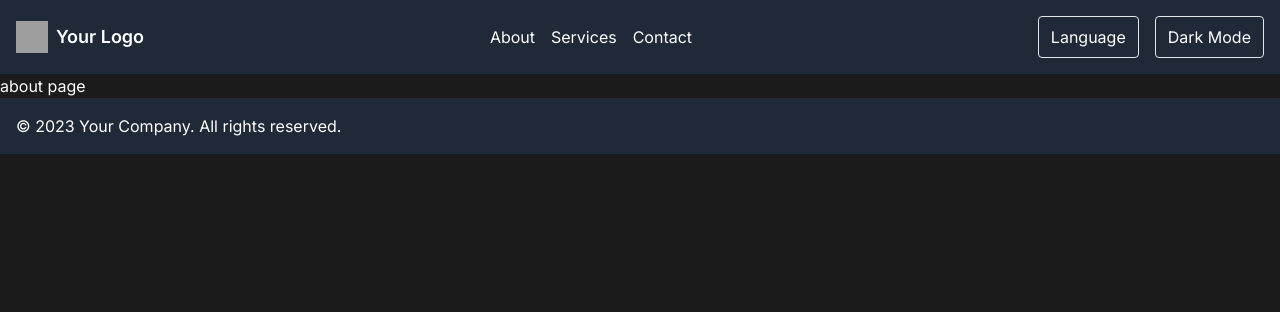
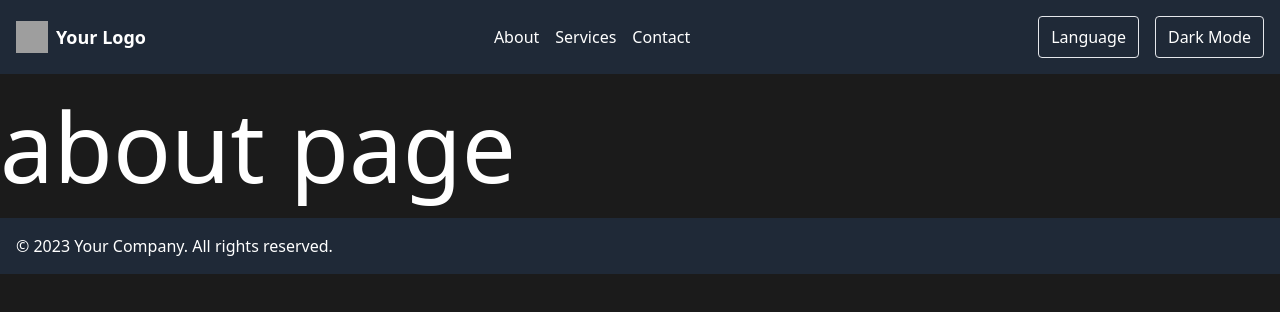
Before and after one commit to christianrhodes18/media-blog, a Next.js app: page /about in a window 1280 px wide. Shown: the top 312 px of the page. Built offline with nearby package versions, Linux system fonts and the light colour scheme; grey boxes are pictures that could not be loaded.

Commit message:
fetching post data

```diff
--- a/app/globals.css
+++ b/app/globals.css
@@ -6,3 +6,53 @@ html {
   background-color: #1B1B1B;
   color: white;
 }
+
+h1 {
+  font-weight: 'light';
+  font-size: 96px;
+}
+h2 {
+  font-weight: 'semibold';
+  font-size: 64px;
+}
+h3 {
+  font-weight: 'regular';
+  font-size: 48px;
+}
+h4 {
+  font-weight: 'regular';
+  font-size: 36px;
+}
+h5 {
+  font-weight: 'bold';
+  font-size: 24px;
+}
+h6 {
+  font-weight: 'medium';
+  font-size: 20px;
+}
+.subtitle1 {
+  font-weight: 'regular';
+  font-size: 16px;
+}
+.subtitle2 {
+  font-weight: 'medium';
+  font-size: 14px;
+}
+.body1 {
+  font-weight: 'regular';
+  font-size: 18px;
+}
+.body2 {
+  font-weight: 'regular';
+  font-size: 14px;
+}
+.caption {
+  font-weight: 'regular';
+  font-size: 12px;
+}
+.my_overline {
+  font-weight: 'semibold';
+  font-size: 12px;
+  text-transform: uppercase;
+}
--- a/app/layout.tsx
+++ b/app/layout.tsx
@@ -1,10 +1,13 @@
 import './globals.css'
 import type { Metadata } from 'next'
-import { Inter } from 'next/font/google'
+import { Inter, Crimson_Text } from 'next/font/google'
 import Navigation from './components/Navigation'
 import Footer from './components/Footer'
 
 const inter = Inter({ subsets: ['latin'] })
+const crimsonText = Crimson_Text({
+  weight: ['400', '600', '700'],
+  subsets: ['latin']})
 
 export const metadata: Metadata = {
   title: 'Create Next App',
@@ -19,7 +22,7 @@ export default function RootLayout({
   return (
     <>
       <Navigation />
-      <body className={inter.className}>{children}</body>
+      <body>{children}</body>
       <Footer />
     </>
   )
--- a/app/page.tsx
+++ b/app/page.tsx
@@ -15,14 +15,25 @@ export default async function Home() {
 
   return (
     <>
-      <h1>hello world</h1>
+      {/* <h1>h1 headline</h1>
+      <h2>h2 headline</h2>
+      <h3>h3 headline</h3>
+      <h4>h4 headline</h4>
+      <h5>h5 headline</h5>
+      <h6>h6 headline</h6>
+      <p className="subtitle1">subtitle 1</p>
+      <p className="subtitle2">subtitle 2</p>
+      <p className="body1">body 1</p>
+      <p className="body2">body 2</p>
+      <p className="caption">caption</p>
+      <p className="my_overline">overline</p> */}
       <div>
         {posts.map((frontMatter) => {
           return (
             <Link href={`/posts/${frontMatter.slug}`} passHref>
               <div>
-                <h1 className="title text-xl">{frontMatter.title}</h1>
-                <p className="summary text-md">{frontMatter.excerpt}</p>
+                <h3 className="title">{frontMatter.title}</h3>
+                <p className="body1">{frontMatter.excerpt}</p>
                 {/* <p className="date">
                   {dayjs(frontMatter.publishedAt).format('MMMM D, YYYY')} &mdash;{' '}
                   {frontMatter.readingTime}
--- a/app/posts/[slug]/page.tsx
+++ b/app/posts/[slug]/page.tsx
@@ -1,4 +1,25 @@
+import { getArticleFromSlug } from "@/app/utils/mdx"
+import Image from "next/image"
 
-export default function Page({ params }: { params: { slug: string } }) {
-  return <div>My Post: {params.slug}</div>
+export default async function Page({ params }: { params: { slug: string } }) {
+
+  async function getArticle() {
+    const article = await getArticleFromSlug(params.slug)
+    return article
+  }
+
+  const article = await getArticle()
+
+  return (
+    <>
+      <p className="subtitle1">Tags: </p>
+      <h2>{article.frontmatter.title}</h2>
+      <h5>{article.frontmatter.excerpt}</h5>
+      <h6>Published: </h6>
+      <Image src={article.frontmatter.coverImage} alt={article.frontmatter.title} width={500} height={200} />
+      <p className="caption">{article.frontmatter.coverImage}</p>
+      <hr />
+      <p className="body1">body 1</p>
+    </>
+  )
 }
--- a/app/utils/mdx.ts
+++ b/app/utils/mdx.ts
@@ -27,7 +27,7 @@ interface MarkdownData {
 }
 
 
-export async function getArticleFromSlug(slug: MarkdownData) {
+export async function getArticleFromSlug(slug: String) {
     const articleDir = path.join(articlesPath, `${slug}.mdx`)
     const source = fs.readFileSync(articleDir)
     const { content, data } = matter(source)
@@ -39,6 +39,8 @@ export async function getArticleFromSlug(slug: MarkdownData) {
         title: data.title,
         date: data.date,
         author: data.author,
+        excerpt: data.excerpt,
+        coverImage: data.coverImage,
         //publishedAt: data.publishedAt,
         //readingTime: readingTime(source).text,
         ...data,
--- a/data/articles/test-post.mdx
+++ b/data/articles/test-post.mdx
@@ -1,9 +1,9 @@
 ---
-title: My Markdown Document yo
+title: Title Le Boop
 date: 2023-08-24
 author: John Doe
-excerpt: Next.js has a built-in Image component that comes with a lot of performance optimization features when you are using it.
-cover_image: 'path/to/where/image/is/stored'
+excerpt: boooooooooop
+coverImage: /posts_images/test-post/alan_wake_header.jpg
 ---
 
 This is the content of my markdown document.
```
Also changed, not shown: public/posts_images/test-post/alan_wake_header.jpg (added).
